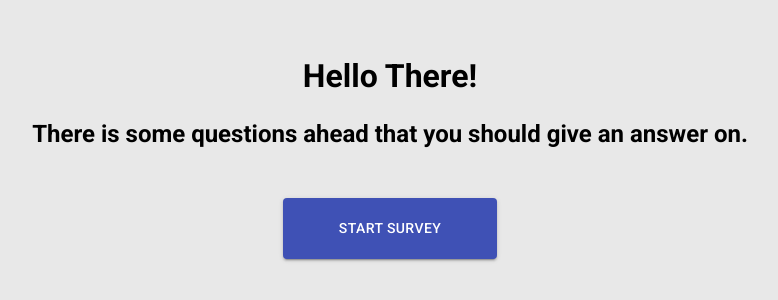
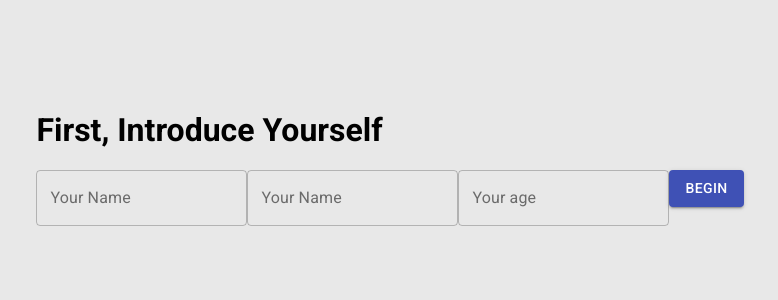
Before and after one commit to alexdev-kgd/electronic-survey, a React (Create React App) app: page /enterData in a window 1280 px wide. Shown: the part 242-542 px from the top of the page, without its empty margins (250-1028 px from the left). Built offline with nearby package versions, Linux system fonts and the light colour scheme.

Commit message:
Added Form Page

```diff
--- a/src/App.js
+++ b/src/App.js
@@ -1,13 +1,20 @@
-import logo from './logo.svg';
-import { BrowserRouter as Router } from 'react-router-dom'
+import { BrowserRouter as Router, Route, Switch } from 'react-router-dom'
 import './App.sass';
-import WelcomePage from './components/welcome-page';
+import WelcomePage from './components/welcome-page/welcome-page';
+import EnterData from './components/enter-data/enter-data';
 
 function App() {
   return (
     <Router>
       <div className="App">
-          <WelcomePage></WelcomePage>
+        <Switch>
+          <Route path="/" exact>
+            <WelcomePage />
+          </Route>
+          <Route path="/enterData" exact>
+            <EnterData />
+          </Route>
+        </Switch>
       </div>
     </Router>
   );
--- /dev/null
+++ b/src/components/enter-data/enter-data.js
@@ -0,0 +1,23 @@
+import React from 'react'
+import TextField from '@material-ui/core/TextField';
+import Button from '@material-ui/core/Button'
+
+const EnterData = () => {
+    return (
+        <div>
+            <h1>First, Introduce Yourself</h1>
+            <form className="enterData__form">
+                <div className="form">
+                    <TextField className="form__textfield" id="form__first-name" label="Your Name" variant="outlined" />
+                    <TextField className="form__textfield" id="form__last-name" label="Your Name" variant="outlined" />
+                    <TextField className="form__textfield" id="form__age" label="Your age" variant="outlined" />
+                    <Button className="form__submit-btn"
+                            variant="contained"
+                            color="primary">Begin</Button>
+                </div>
+            </form>
+        </div>
+    )
+}
+
+export default EnterData
--- /dev/null
+++ b/src/components/enter-data/enter-data.sass
@@ -0,0 +1,10 @@
+.form
+    display: flex
+    flex-direction: column
+    background-color: #fff
+
+    &__textfield
+        margin-bottom: 18px
+
+    &__submit-btn
+        padding: 8px 0
--- a/src/components/welcome-page.js
+++ b/src/components/welcome-page/welcome-page.js
@@ -1,7 +1,7 @@
 import React from 'react'
 import Button from '@material-ui/core/Button'
 import './welcome-page.sass'
-import { Link, Route } from 'react-router-dom'
+import { Link } from 'react-router-dom'
 
 const WelcomePage = () => {
     return (
@@ -13,7 +13,6 @@ const WelcomePage = () => {
                         variant="contained"
                         color="primary">Start Survey</Button>
             </Link>
-            <Route path="/enterData" />
         </div>
     )
 }
--- a/src/components/welcome-page.sass
+++ b/src/components/welcome-page/welcome-page.sass
@@ -1,4 +1,4 @@
-@import '../vars.sass'
+@import '../../vars.sass'
 
 .welcome-page
     text-align: center
```
